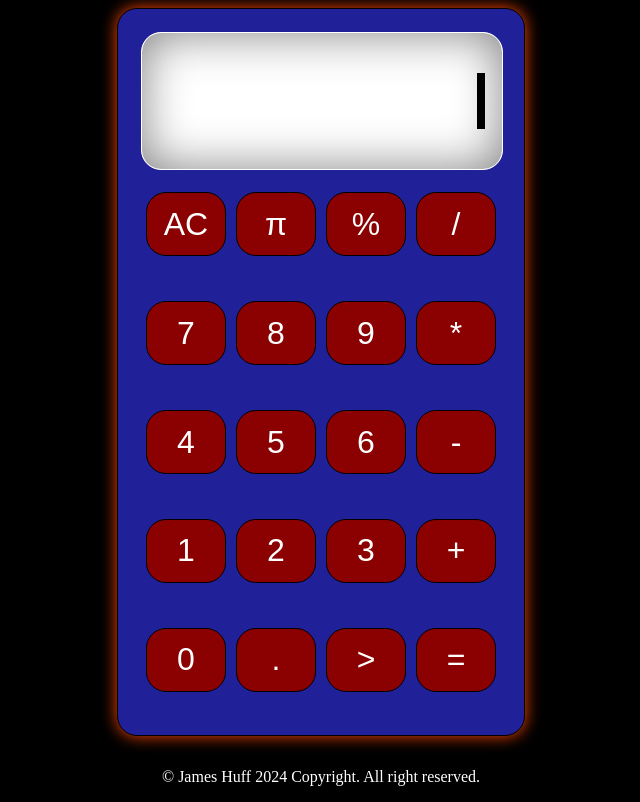
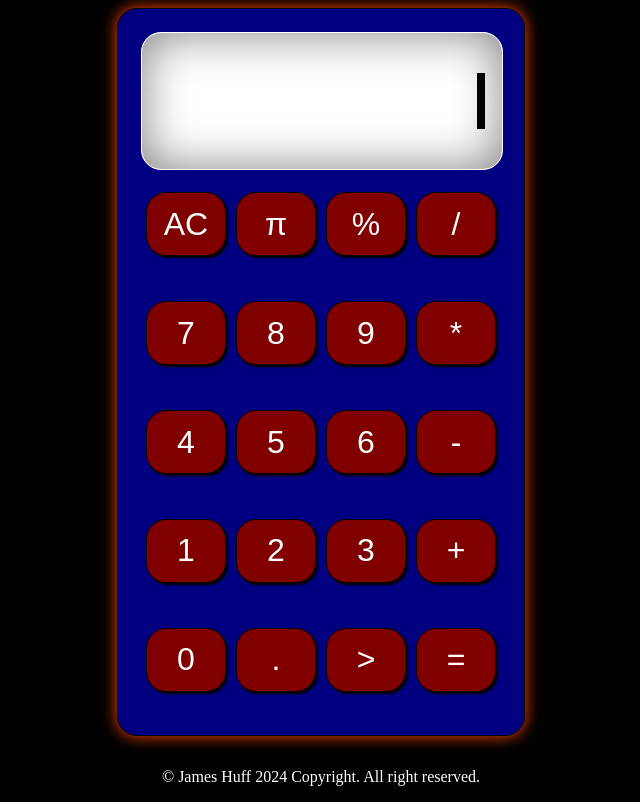
Before and after one commit to Jameshuff95/Calculator, a React (Vite) app: page / in a window 1280 px wide. Shown: the whole page, without its empty margins (319-959 px from the left). Built offline with nearby package versions, Linux system fonts and the light colour scheme.

Commit message:
styling changes

```diff
--- a/src/App.css
+++ b/src/App.css
@@ -15,7 +15,7 @@ html {
   max-width: 500px;
   margin: auto;
   border-radius: 20px;
-  background-color: rgb(32, 32, 153);
+  background-color: navy;
   display: flex;
   flex-direction: column;
   padding: 2%;
@@ -67,7 +67,8 @@ html {
 
 .button {
   border: 1px solid black;
-  background-color: darkred;
+  box-shadow: 2px 2px 2px black;
+  background-color: maroon;
   color: white;
   width: 5rem;
   font-size: 2rem;
@@ -77,14 +78,20 @@ html {
   place-items: center;
 }
 
-.button:hover {
-  box-shadow: inset 0 0 0.5rem black;
+.button:active {
   cursor: pointer;
   transform: scale(0.95);
+  box-shadow: inset 0 0 0.25rem black;
 }
 
-.button:active {
-  background-color: black;
+footer {
+  color: white;
+  width: 90vw;
+  display: flex;
+  align-items: end;
+  justify-content: center;
+  padding: 0;
+  margin-top: 1rem;
 }
 
 @keyframes blink {
@@ -96,13 +103,3 @@ html {
     opacity: 1;
   }
 }
-
-footer {
-  color: white;
-  width: 90vw;
-  display: flex;
-  align-items: end;
-  justify-content: center;
-  padding: 0;
-  margin-top: 1rem;
-}
```
